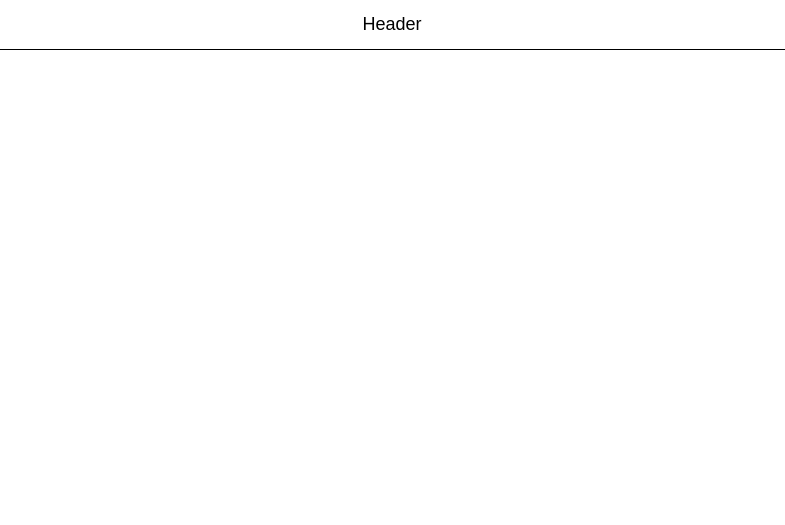
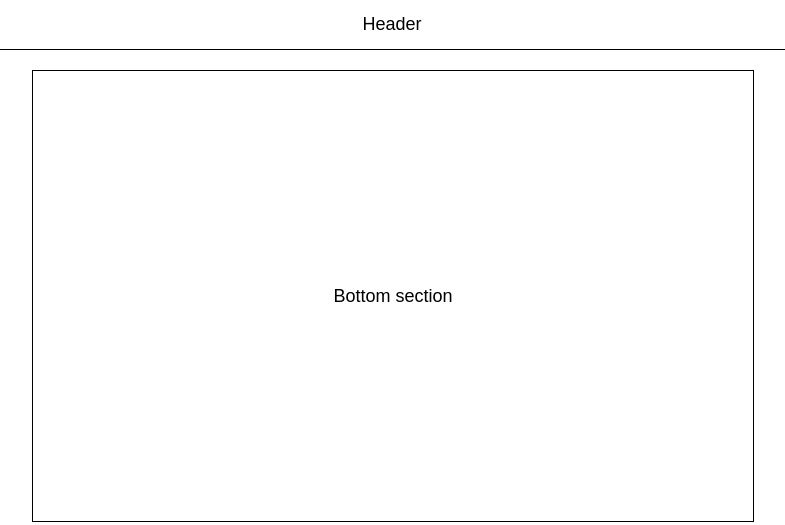
Before and after one commit to ooloo-io/github-flow-Miguel-D3v, a website: page src/index.html in a window 1280 px wide. Shown: the whole page, without its empty margins (248-1033 px from the left). Drawn offline with nearby package versions, Linux system fonts and the light colour scheme.

Commit message:
Adicionar secao inferior

```diff
--- a/src/index.html
+++ b/src/index.html
@@ -16,5 +16,10 @@
   <header class="header">
     Header
   </header>
+  <main class="content">
+    <section class="section">
+      Bottom section
+    </section>
+  </main>
 </body>
 </html>
--- a/src/styles.css
+++ b/src/styles.css
@@ -1,4 +1,4 @@
-body {
+ body {
   font-family: Arial, Helvetica, sans-serif;
   font-size: 18px;
 }
@@ -15,3 +15,12 @@
   width: 720px;
   margin: auto;
 }
+.section {
+  height: 450px;
+  width: 100%;
+  margin-top: 20px;
+  display: flex;
+  justify-content: center;
+  align-items: center;
+  border: 1px solid black;
+}
```
